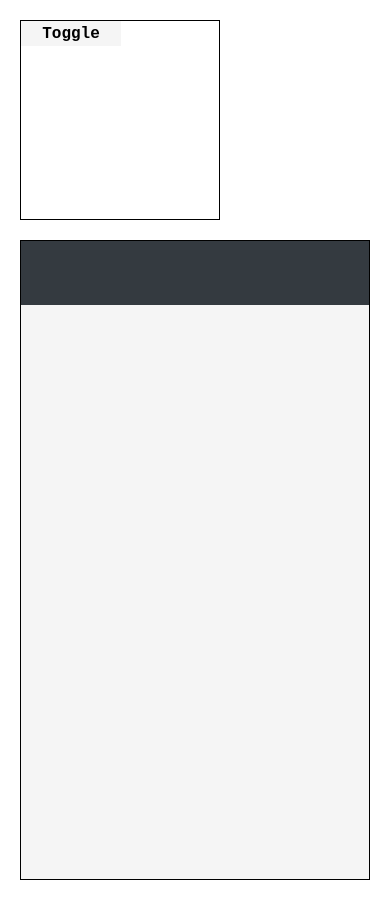
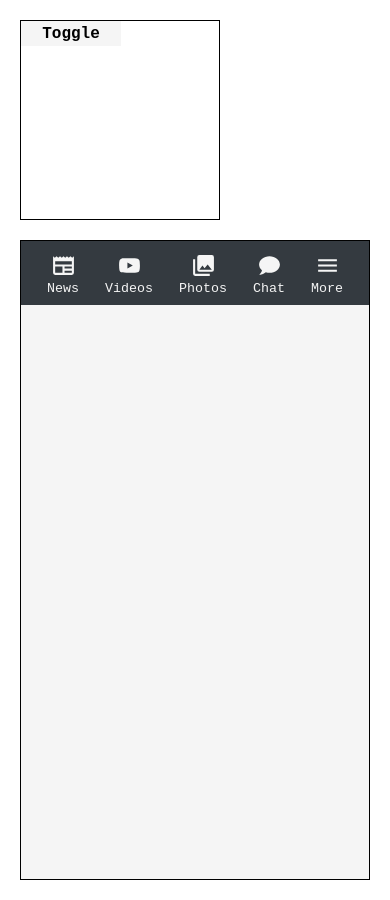
Before and after one commit to pbaki/Dynamic-User-Interface-Interactions, a plain HTML site: page index.html in a window 390 px wide. Drawn offline with Linux system fonts and the light colour scheme.

Commit message:
Finished Mobile menu template

```diff
--- a/index.html
+++ b/index.html
@@ -21,7 +21,53 @@
     </div>
 
     <div class="code2">
-      <div class="mobile-menu"></div>
+      <div class="mobile-menu">
+        <div class="news">
+          <img
+            src="./mobile-menu-icons/newspaper.svg"
+            alt="News icon"
+            class="menu-icon"
+          />
+          <p>News</p>
+        </div>
+        <div class="videos">
+          <img
+            src="./mobile-menu-icons/youtube.svg"
+            alt="Videos icon"
+            class="menu-icon"
+          />
+          <p>Videos</p>
+        </div>
+        <div class="photos">
+          <img
+            src="./mobile-menu-icons/image-multiple.svg"
+            alt="Photos icon"
+            class="menu-icon"
+          />
+          <p>Photos</p>
+        </div>
+        <div class="chat">
+          <img
+            src="./mobile-menu-icons/chat.svg"
+            alt="Chat icon"
+            class="menu-icon"
+          />
+          <p>Chat</p>
+        </div>
+        <div class="more">
+          <img
+            src="./mobile-menu-icons/menu.svg"
+            alt="More icon"
+            class="menu-icon"
+          />
+          <p>More</p>
+        </div>
+        <ul class="dropdown-list2">
+          <li>One</li>
+          <li>Two</li>
+          <li>Three</li>
+        </ul>
+      </div>
     </div>
   </body>
 </html>
--- a/index.js
+++ b/index.js
@@ -1,8 +1,23 @@
+//code 1 - Dropdown menu js
 const dropdownToggle = document.querySelector(".dropdown-toggle");
 const dropdownList = document.querySelector(".dropdown-list").children;
-console.log(dropdownList);
 function toggle() {
   for (item of dropdownList) {
+    if (item.style.display === "block") {
+      item.style.display = "none";
+    } else item.style.display = "block";
+  }
+}
+
+dropdownToggle.addEventListener("click", toggle);
+
+//code 2 - Mobile menu js
+const dropdownToggle2 = document.querySelector(".more");
+const dropdownList2 = document.querySelector(".dropdown-list2").children;
+console.log(dropdownToggle2);
+
+function toggle2() {
+  for (item of dropdownList2) {
     console.log(item);
     if (item.style.display === "block") {
       item.style.display = "none";
@@ -10,4 +25,4 @@ function toggle() {
   }
 }
 
-dropdownToggle.addEventListener("click", toggle);
+dropdownToggle2.addEventListener("click", toggle2);
--- a/style.css
+++ b/style.css
@@ -15,6 +15,9 @@ body {
   flex-wrap: wrap;
   gap: 20px;
   margin: 20px;
+}
+p {
+  margin: 0;
 }
 /* Styling for Drop-down Menu */
 .code1 {
@@ -68,7 +71,51 @@ body {
   border: 1px solid black;
 }
 .mobile-menu {
+  position: relative;
   width: 100%;
   height: 10%;
   background-color: #343a40;
+  display: flex;
+  align-items: center;
+  justify-content: space-evenly;
 }
+.mobile-menu > div {
+  display: flex;
+  flex-direction: column;
+  align-items: center;
+  gap: 3px;
+  margin-top: 4px;
+}
+.mobile-menu > div > img {
+  width: 25px;
+  /* color change */
+  filter: grayscale(100%) invert(100%) brightness(96%);
+}
+.mobile-menu > div > p {
+  color: whitesmoke;
+  font-size: smaller;
+}
+.dropdown-list2 {
+  background: #343a40;
+  color: whitesmoke;
+  padding: 0;
+  display: flex;
+  flex-direction: column;
+  justify-content: center;
+  align-items: center;
+  list-style: none;
+  position: absolute;
+  top: 48px;
+  right: 5px;
+}
+.dropdown-list2 li {
+  display: none;
+  margin: 5px 40px;
+  padding: 3px;
+  width: 80px;
+  text-align: center;
+}
+.dropdown-list2 li:hover {
+  background-color: #8c97a0;
+  cursor: pointer;
+}
```
